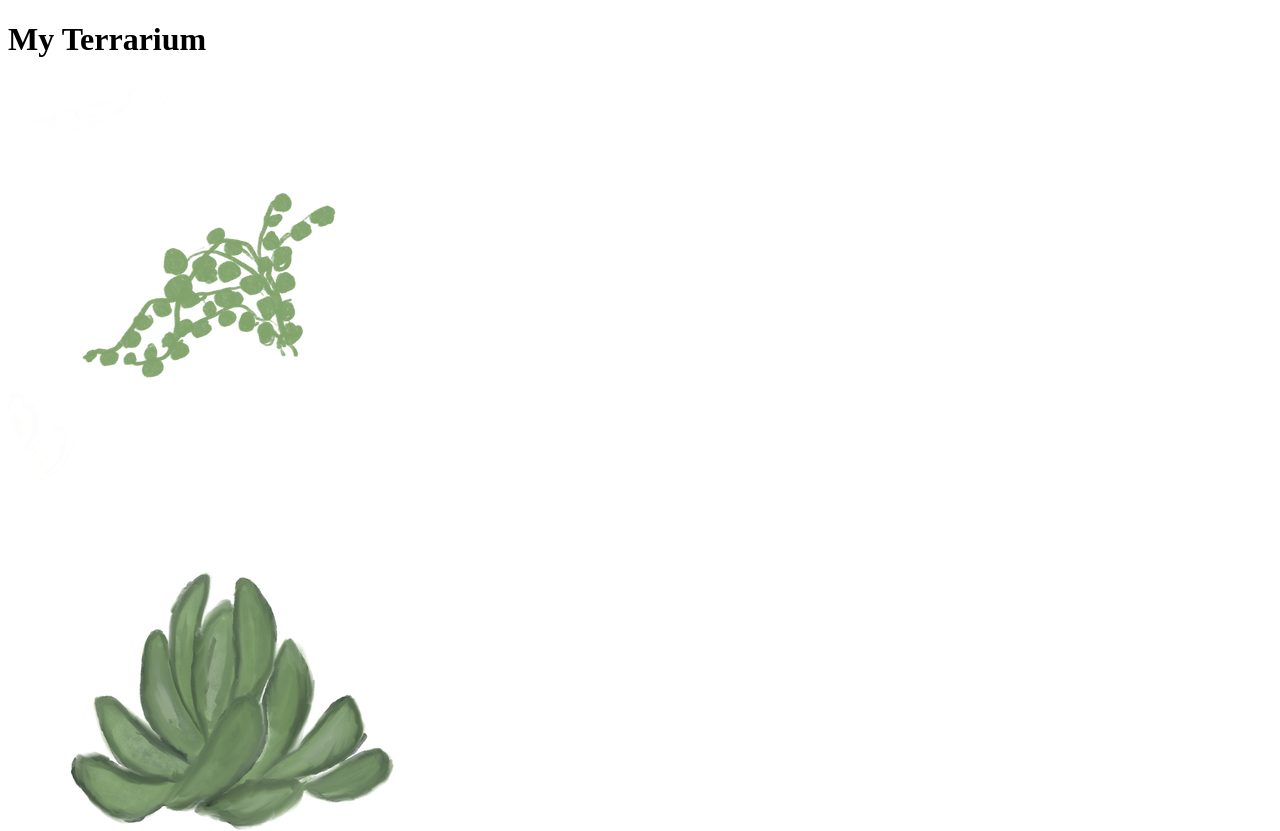
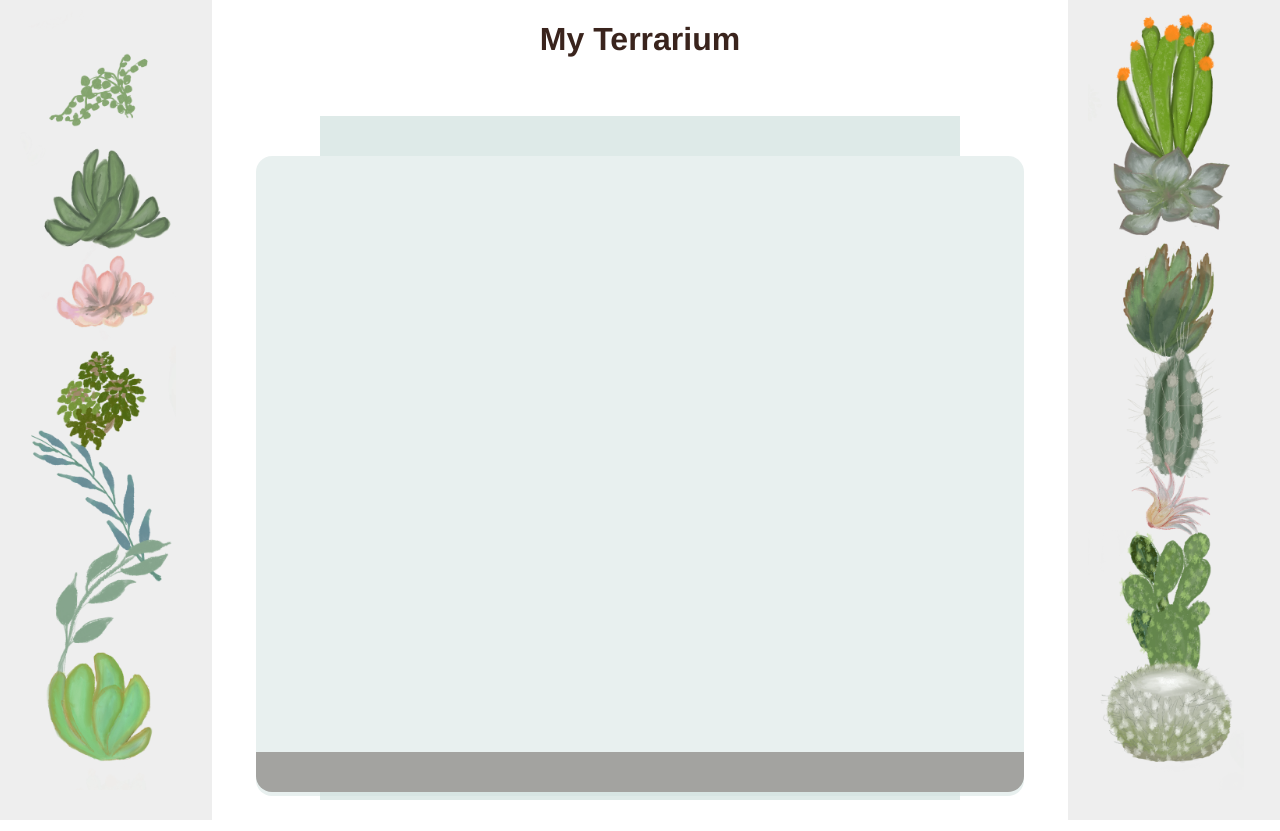
Before and after one commit to shubhammantri/MS_WebDev, a plain HTML site: page terrarium/index.html in a window 1280 px wide. Shown: the top 831 px of the page. Drawn offline with Linux system fonts and the light colour scheme.

Commit message:
Commiting index changes

```diff
--- a/terrarium/index.html
+++ b/terrarium/index.html
@@ -1,14 +1,20 @@
 <!DOCTYPE html>
 <html>
-    <head>
+    <head id='head'>
         <title>Welcome to my Virtual Terrarium</title>
+       <!--
         <meta charset="utf-8" />
         <meta http-equiv="X-UA-Compatible" content="IE=edge" />
         <meta name="viewport" content="width=device-width, initial-scale=1" />
+        -->
+        <link rel="stylesheet" href="./style.css">
+        <script src="./script.js" defer></script>
+
     </head>
     <body>
 
-        <h1>My Terrarium</h1>
+        <h1 id='h1'>My Terrarium</h1>
+
         <div id="page">
             <div id="left-container" class="container">
                 <div class="plant-holder">
--- /dev/null
+++ b/terrarium/script.js
@@ -0,0 +1,65 @@
+dragElement(document.getElementById('plant1'));
+dragElement(document.getElementById('plant2'));
+dragElement(document.getElementById('plant3'));
+dragElement(document.getElementById('plant4'));
+dragElement(document.getElementById('plant5'));
+dragElement(document.getElementById('plant6'));
+dragElement(document.getElementById('plant7'));
+dragElement(document.getElementById('plant8'));
+dragElement(document.getElementById('plant9'));
+dragElement(document.getElementById('plant10'));
+dragElement(document.getElementById('plant11'));
+dragElement(document.getElementById('plant12'));
+dragElement(document.getElementById('plant13'));
+dragElement(document.getElementById('plant14'));
+
+
+
+/*"A closure is the combination of a function bundled together (enclosed)
+with references to its surrounding state (the lexical environment).
+In other words, a closure gives you access to an outer function’s scope
+from an inner function." Create a closure so that you can track the dragged element*/
+
+function dragElement(terrariumElement) {
+	//set 4 positions for positioning on the screen
+	let pos1 = 0,
+		pos2 = 0,
+		pos3 = 0,
+		pos4 = 0;
+    terrariumElement.onpointerdown = pointerDrag;
+    function pointerDrag(e) {
+        e.preventDefault();
+        console.log(e);
+    // get the initial mouse cursor position for pos3 and pos4
+		pos3 = e.clientX;
+		pos4 = e.clientY;
+		// when the mouse moves, start the drag
+		document.onpointermove = elementDrag;
+		// when the mouse is lifted, stop the drag
+		document.onpointerup = stopElementDrag;
+    }
+
+    function elementDrag(e) {
+		// calculate the new cursor position
+		// pos1 = where the Xmouse WAS - where it IS
+		pos1 = pos3 - e.clientX;
+		// pos2 = where the Ymouse WAS - where it IS
+		pos2 = pos4 - e.clientY;
+		//reset pos3 to current location of Xmouse
+		pos3 = e.clientX;
+		//reset pos4 to current location of Ymouse
+		pos4 = e.clientY;
+		//console.log(pos1, pos2, pos3, pos4);
+		// set the element's new position:
+		terrariumElement.style.top = terrariumElement.offsetTop - pos2 + 'px';
+		terrariumElement.style.left = terrariumElement.offsetLeft - pos1 + 'px';
+	}
+
+	function stopElementDrag() {
+		// stop calculating when mouse is released
+        console.log(terrariumElement,pos1, pos2, pos3, pos4);
+        document.onpointerup = null;
+		document.onpointermove = null;
+	}
+
+}
--- /dev/null
+++ b/terrarium/style.css
@@ -0,0 +1,85 @@
+body {
+    font-family: helvetica, arial, sans-serif;
+    color:green;
+}
+h1 {
+	color: #3a241d;
+    text-align: center;
+
+}
+
+#left-container {
+	background-color: #eee;
+	width: 15%;
+	left: 0px;
+	top: 0px;
+	position: absolute;
+	height: 100%;
+	padding: 10px;
+}
+
+#right-container {
+	background-color: #eee;
+	width: 15%;
+	right: 0px;
+	top: 0px;
+	position: absolute;
+	height: 100%;
+	padding: 10px;
+}
+.plant-holder {
+	position: relative;
+	height: 13%;
+	left: 10px;
+}
+
+.plant {
+	position: absolute;
+	max-width: 150%;
+	max-height: 150%;
+	z-index: 2;
+}
+.jar-walls {
+	height: 80%;
+	width: 60%;
+	background: #d1e1df;
+	border-radius: 1rem;
+	position: absolute;
+	bottom: 0.5%;
+	left: 20%;
+	opacity: 0.5;
+	z-index: 1;
+}
+
+.jar-top {
+	width: 50%;
+	height: 5%;
+	background: #d1e1df;
+	position: absolute;
+	bottom: 80.5%;
+	left: 25%;
+	opacity: 0.7;
+	z-index: 1;
+}
+
+.jar-bottom {
+	width: 50%;
+	height: 1%;
+	background: #d1e1df;
+	position: absolute;
+	bottom: 0%;
+	left: 25%;
+	opacity: 0.7;
+}
+
+.dirt {
+	width: 60%;
+	height: 5%;
+	background: #3a241d;
+	position: absolute;
+	border-radius: 0 0 1rem 1rem;
+	bottom: 1%;
+	left: 20%;
+	opacity: 0.7;
+	z-index: -1;
+}
```
